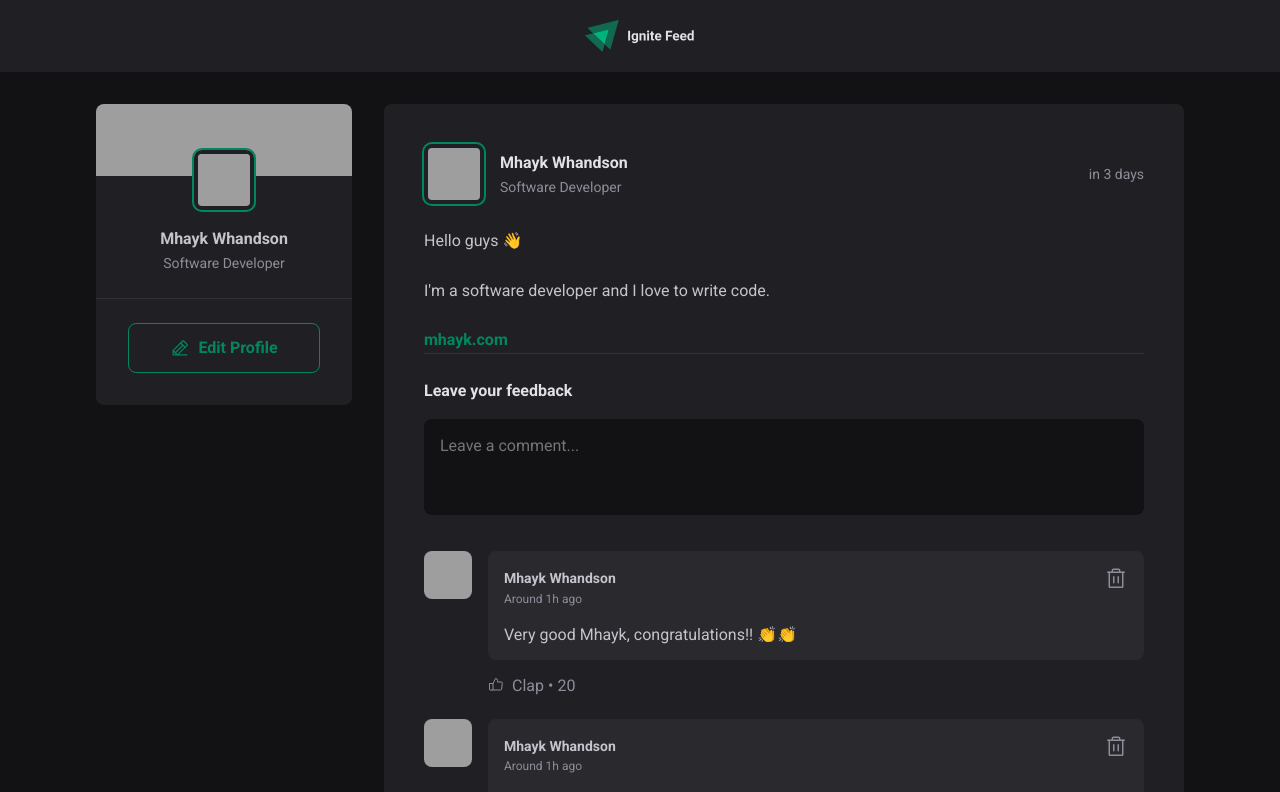
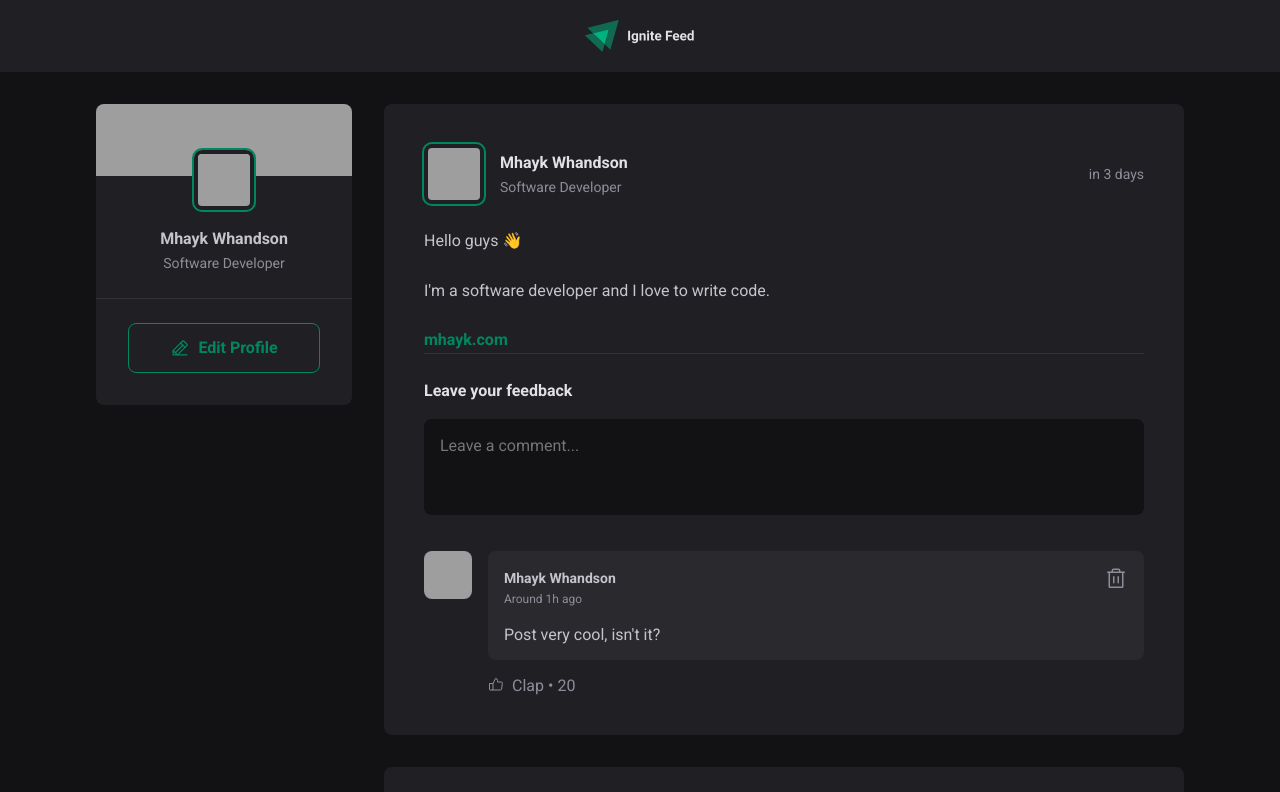
Before and after one commit to mhayk/ignite-feed, a React (Vite) app: page / in a window 1280 px wide. Shown: the top 792 px of the page. Built offline with nearby package versions, Linux system fonts and the light colour scheme; grey boxes are pictures that could not be loaded.

Commit message:
feat: The states have been added into Comment and Post component

```diff
--- a/src/components/Comment.tsx
+++ b/src/components/Comment.tsx
@@ -2,7 +2,11 @@
 import { Avatar } from './Avatar'
 import styles from './Comment.module.css'
 
-export function Comment() {
+interface CommentProps {
+    content: string;
+}
+
+export function Comment({ content }: CommentProps) {
     return (
         <div className={styles.comment}>
             <Avatar hasBorder={false} src="https://github.com/mhayk.png" />
@@ -20,7 +24,7 @@
                         </button>
                     </header>
 
-                    <p>Very good Mhayk, congratulations!! 👏👏</p>
+                    <p>{content}</p>
                 </div>
 
                 <footer>
--- a/src/components/Post.tsx
+++ b/src/components/Post.tsx
@@ -1,13 +1,33 @@
 import { format, formatDistanceToNow } from 'date-fns'
 import enGB from 'date-fns/locale/en-GB'
+import { useState } from 'react'
 
 import { Avatar } from './Avatar'
 import { Comment } from './Comment'
 import styles from './Post.module.css'
 
+interface PostProps {
+    author: {
+        avatarUrl: string;
+        name: string;
+        role: string;
+    },
+    content: {
+        type: string;
+        content: string;
+    }[];
+    publishedAt: Date;
 
+    onDelete?: () => void;
+}
 
-export function Post({ author, publishedAt, content }) {
+export function Post({ author, publishedAt, content }: PostProps) {
+    const [comments, setComments] = useState([
+        'Post very cool, isn\'t it?',
+    ])
+
+    const [newCommentText, setNewCommentText] = useState('')
+
     const publishedDateFormated = format(publishedAt, "d LLLL 'at' HH:mm'h'", {
         locale: enGB,
     })
@@ -22,6 +42,21 @@
     //     hour: '2-digit',
     //     minute: '2-digit',
     // }).format(publishedAt)
+
+    function handleCreateNewComment() {
+        event?.preventDefault()
+
+        const newCommentText = event.target.comment.value
+
+        setComments([...comments, newCommentText])
+
+        setNewCommentText('')
+    }
+
+    function handleNewCommentChange() {
+        setNewCommentText(event.target.value)
+    }
+
     return (
         <article className={styles.post}>
             <header>
@@ -41,11 +76,9 @@
                 {
                     content.map((line, index) => {
                         if (line.type === 'paragraph') {
-                            return <p>{line.content}</p>
+                            return <p key={line.content}>{line.content}</p>
                         } else if (line.type === 'link') {
-                            return <p><a href="">
-                                {line.content}
-                            </a></p>
+                            return <p key={line.content}><a href="">{line.content}</a></p>
                         }
                     })
                 }
@@ -60,11 +93,14 @@
                 </p> */}
             </div>
 
-            <form className={styles.commentForm}>
+            <form onSubmit={handleCreateNewComment} className={styles.commentForm}>
                 <strong>Leave your feedback</strong>
 
                 <textarea
+                    name="comment"
                     placeholder='Leave a comment...'
+                    value={newCommentText}
+                    onChange={handleNewCommentChange}
                 />
 
                 <footer>
@@ -73,9 +109,9 @@
             </form>
 
             <div className={styles.commentList}>
-                <Comment />
-                <Comment />
-                <Comment />
+                {comments.map(comment => (
+                    <Comment key={comment} content={comment} />
+                ))}
             </div>
         </article >
     )
```
